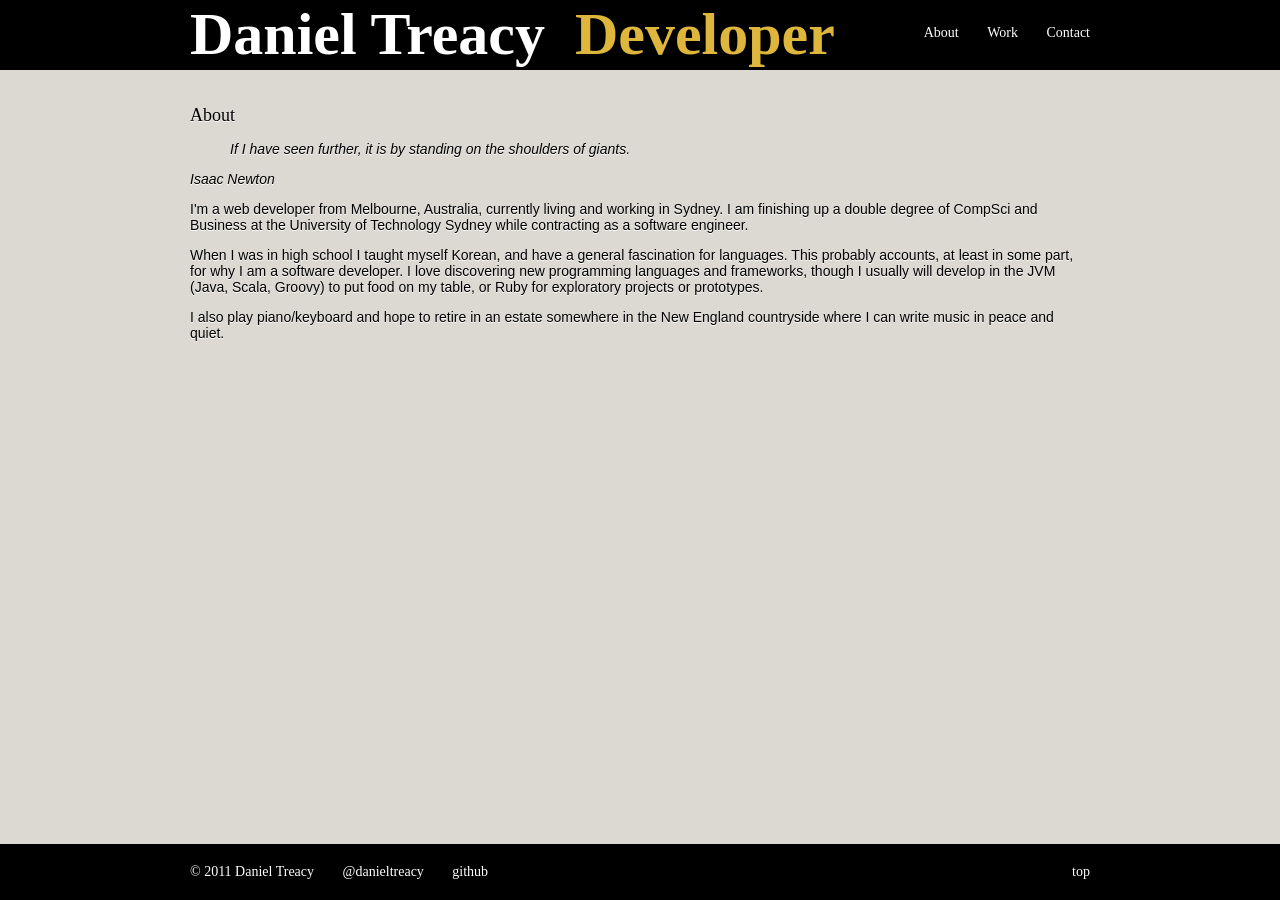
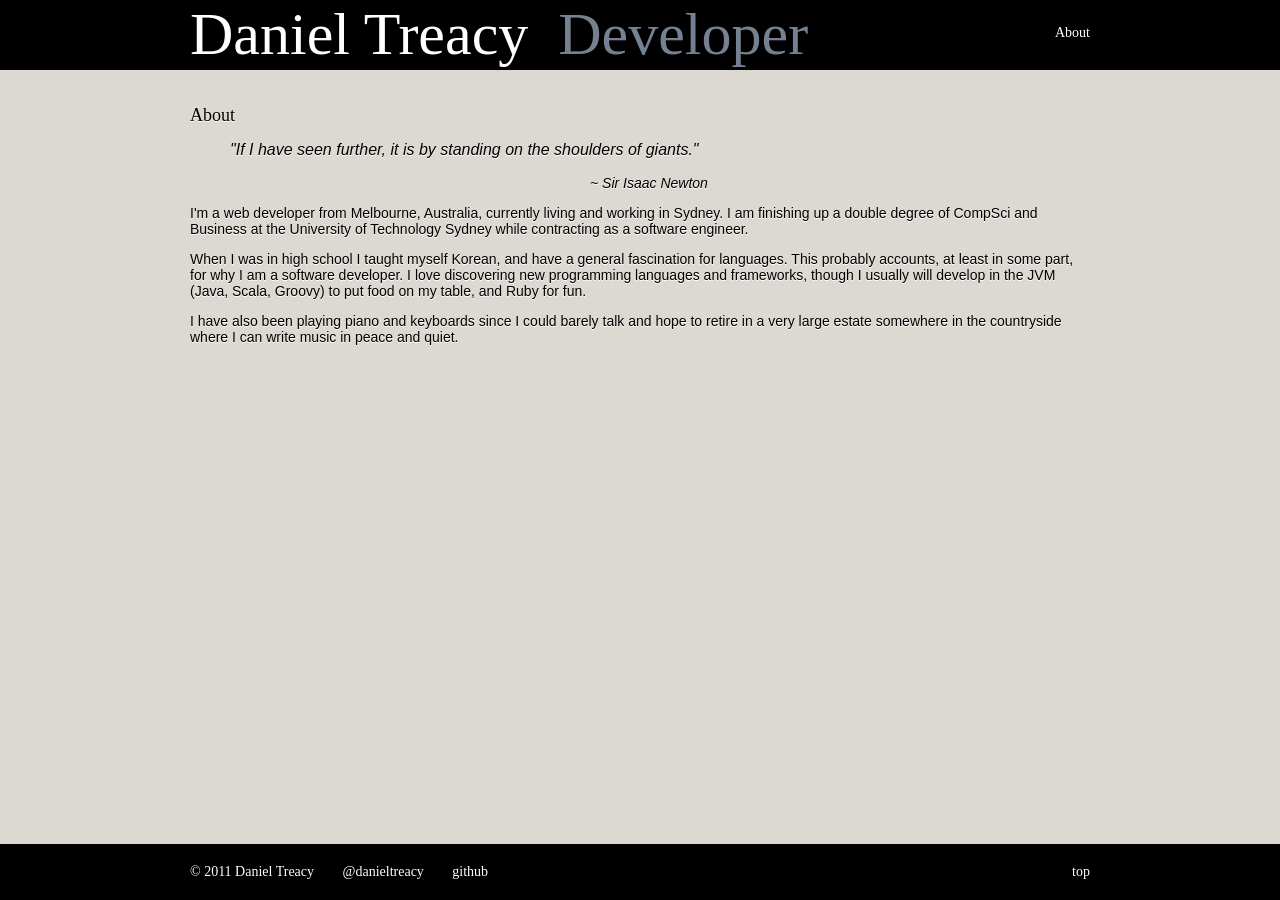
Before and after one commit to danieltreacy/danieltreacy.github.com, a Jekyll site: the page built from about.html, in a window 1280 px wide. Built offline with Jekyll 4.4.1, drawn with Linux system fonts in a browser that asks for light colours; some web fonts are replaced.

Commit message:
New blog post

```diff
--- a/_config.yml
+++ b/_config.yml
@@ -1,3 +1,4 @@
+auto: true
 server: false
 pygments: false
 lsi: false
--- a/_includes/header.html
+++ b/_includes/header.html
@@ -1,13 +1,13 @@
 <div id="top">
   <header>
     <h1>
-      <a href="/">Daniel Treacy &nbsp;<span style="color: #deb63b">Developer</span></a>
+      <a href="/">Daniel Treacy &nbsp;<span style="color: #738190">Developer</span></a>
     </h1>
 
     <nav>
       <a href="about.html">About</a>
-      <a href="work.html">Work</a>
-      <a href="contact.html">Contact</a>
+      <!-- <a href="work.html">Work</a> -->
+      <!-- <a href="contact.html">Contact</a> -->
     </nav>
 
   </header>
--- a/about.html
+++ b/about.html
@@ -5,11 +5,11 @@
 
 <h2>{{ page.title }}</h2>
 
-<blockquote>If I have seen further, it is by standing on the shoulders of giants.</blockquote>
-<cite>Isaac Newton</cite>
+<blockquote>"If I have seen further, it is by standing on the shoulders of giants."</blockquote>
+<cite>~ Sir Isaac Newton</cite>
 
 <p>I'm a web developer from Melbourne, Australia, currently living and working in Sydney. I am finishing up a double degree of CompSci and Business at the University of Technology Sydney while contracting as a software engineer.</p>
 
-<p>When I was in high school I taught myself Korean, and have a general fascination for languages. This probably accounts, at least in some part, for why I am a software developer. I love discovering new programming languages and frameworks, though I usually will develop in the JVM (Java, Scala, Groovy) to put food on my table, or Ruby for exploratory projects or prototypes.</p>
+<p>When I was in high school I taught myself Korean, and have a general fascination for languages. This probably accounts, at least in some part, for why I am a software developer. I love discovering new programming languages and frameworks, though I usually will develop in the JVM (Java, Scala, Groovy) to put food on my table, and Ruby for fun.</p>
 
-<p>I also play piano/keyboard and hope to retire in an estate somewhere in the New England countryside where I can write music in peace and quiet.</p>
+<p>I have also been playing piano and keyboards since I could barely talk and hope to retire in a very large estate somewhere in the countryside where I can write music in peace and quiet.</p>
--- a/stylesheets/blog.css
+++ b/stylesheets/blog.css
@@ -35,7 +35,8 @@
       float: left;
       font-family: "Just Me Again Down Here", serif;
       font-size: 60px;
-      padding: 0; }
+      padding: 0;
+      font-weight: normal; }
       #top header h1 a {
         margin: 0; }
 
@@ -77,7 +78,10 @@
         list-style: none;
         margin: 0 0 5px; }
   #container blockquote {
-    font-style: italic; }
+    font-style: italic;
+    font-size: 16px; }
+  #container cite {
+    margin-left: 400px; }
 
 .line {
   width: 100%;
--- a/stylesheets/blog.sass
+++ b/stylesheets/blog.sass
@@ -38,6 +38,7 @@
 			font-family: 'Just Me Again Down Here', serif
 			font-size: 60px
 			padding: 0
+			font-weight: normal
 
 			a
 				margin: 0
@@ -93,6 +94,10 @@
 
 	blockquote
 		font-style: italic
+		font-size: 16px
+
+	cite
+		margin-left: 400px
 
 .line
 	width: 100%
```
Also changed, not shown: _posts/2011-05-12-new-home.textile (added, +12 -0 lines), images/sandwich.jpg (added).
